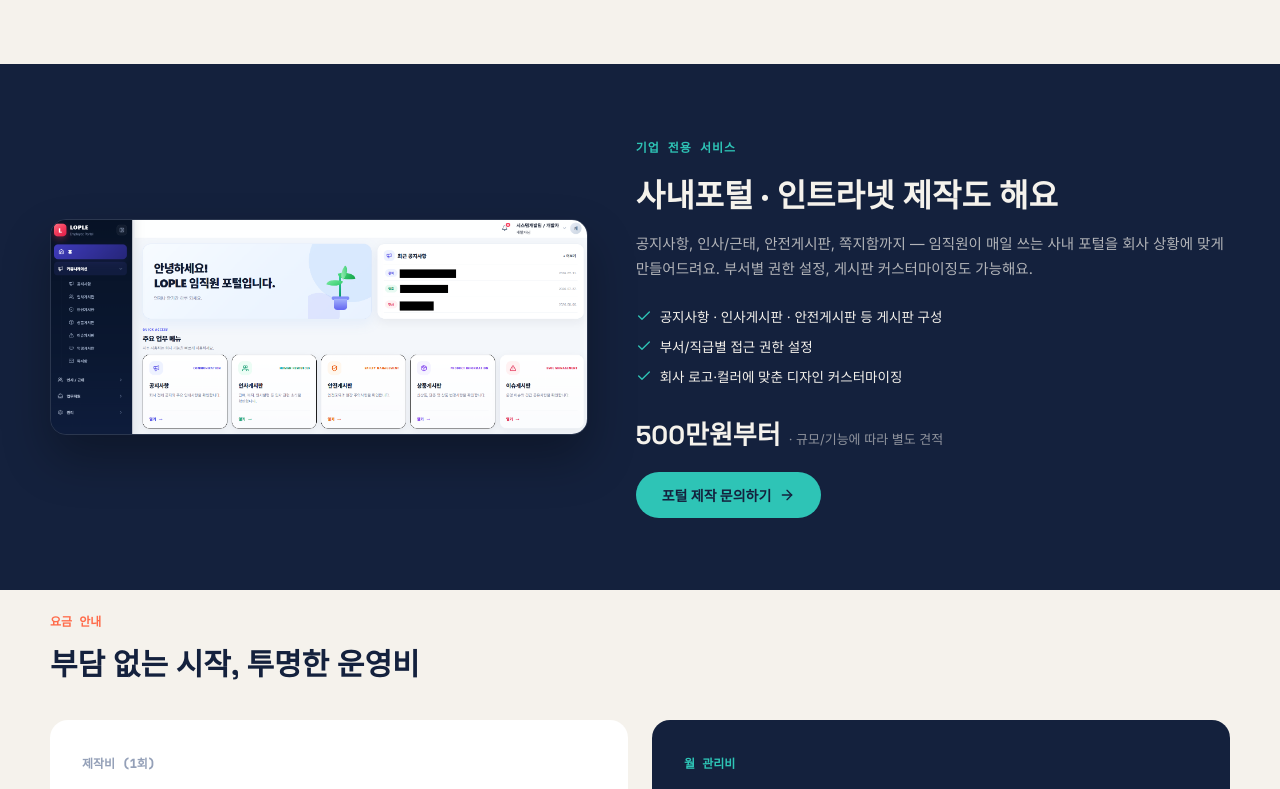
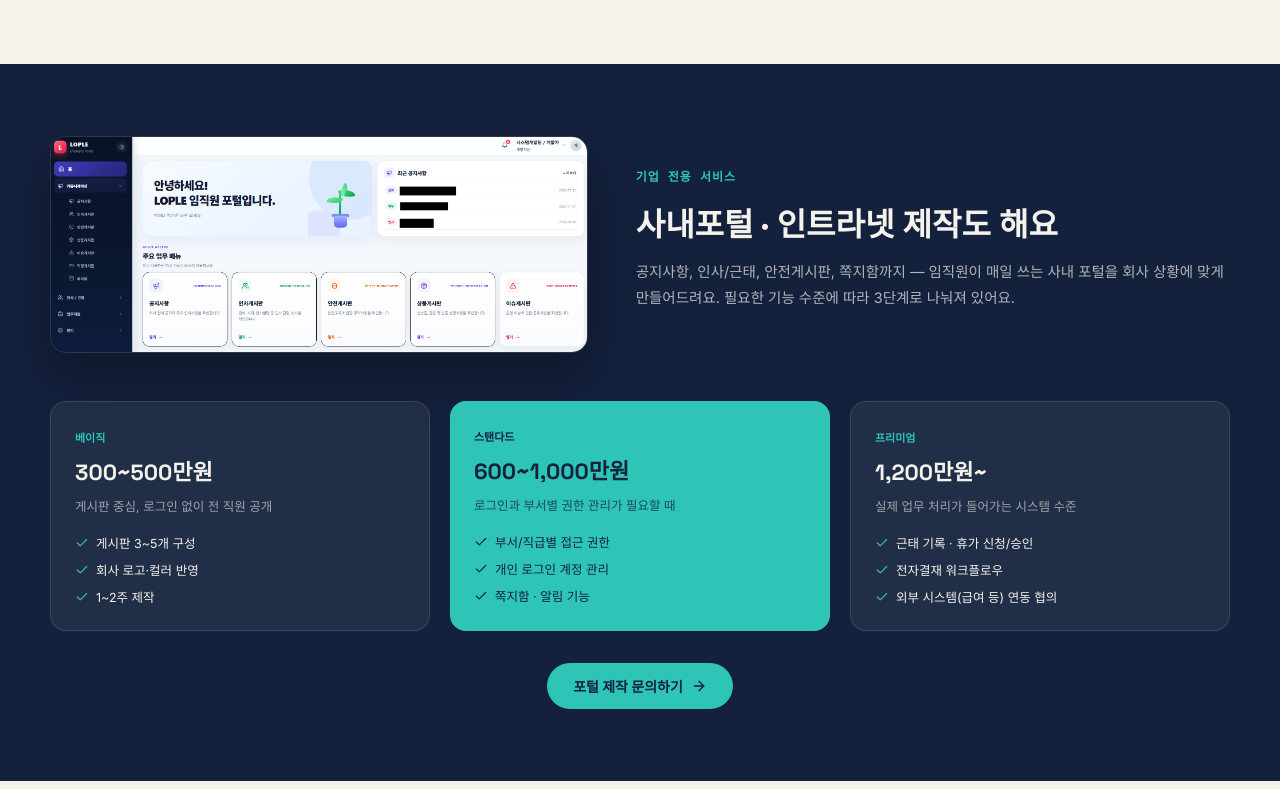
Before and after one commit to fbxodud9-dev/saheul-site, a React (Vite) app: page / in a window 1280 px wide. Shown: the part 1720-2509 px from the top of the page. Built offline with nearby package versions, Linux system fonts and the light colour scheme.

Commit message:
사내포털 가격 3단계로 세분화

```diff
--- a/src/App.jsx
+++ b/src/App.jsx
@@ -504,15 +504,15 @@ export default function ShowcaseLanding() {
 
       {/* Enterprise Portal */}
       <section style={{ background: "#14213D", padding: "72px 24px" }}>
+        <div style={{ maxWidth: 1180, margin: "0 auto" }}>
           <div
             className="hero-grid"
             style={{
-            maxWidth: 1180,
-            margin: "0 auto",
               display: "grid",
               gridTemplateColumns: "0.95fr 1.05fr",
               gap: 48,
               alignItems: "center",
+              marginBottom: 48,
             }}
           >
             <div
@@ -546,26 +546,68 @@ export default function ShowcaseLanding() {
               <h2 className="disp" style={{ fontSize: "clamp(24px, 3vw, 32px)", fontWeight: 700, color: "#F5F2EC", margin: "14px 0 14px" }}>
                 사내포털 · 인트라넷 제작도 해요
               </h2>
-            <p style={{ fontSize: 14.5, color: "rgba(245,242,236,0.7)", lineHeight: 1.75, marginBottom: 24 }}>
+              <p style={{ fontSize: 14.5, color: "rgba(245,242,236,0.7)", lineHeight: 1.75 }}>
                 공지사항, 인사/근태, 안전게시판, 쪽지함까지 — 임직원이 매일 쓰는 사내 포털을
-              회사 상황에 맞게 만들어드려요. 부서별 권한 설정, 게시판 커스터마이징도 가능해요.
+                회사 상황에 맞게 만들어드려요. 필요한 기능 수준에 따라 3단계로 나눠져 있어요.
               </p>
+            </div>
+          </div>
 
-            <div style={{ display: "flex", flexDirection: "column", gap: 10, marginBottom: 28 }}>
-              {["공지사항 · 인사게시판 · 안전게시판 등 게시판 구성", "부서/직급별 접근 권한 설정", "회사 로고·컬러에 맞춘 디자인 커스터마이징"].map((f) => (
-                <div key={f} style={{ display: "flex", alignItems: "center", gap: 8, fontSize: 13.5, color: "#F5F2EC" }}>
-                  <Check size={16} color="#2EC4B6" /> {f}
+          <div className="tmpl-grid" style={{ display: "grid", gridTemplateColumns: "repeat(3, 1fr)", gap: 20, marginBottom: 32 }}>
+            {[
+              {
+                tier: "베이직",
+                price: "300~500만원",
+                desc: "게시판 중심, 로그인 없이 전 직원 공개",
+                features: ["게시판 3~5개 구성", "회사 로고·컬러 반영", "1~2주 제작"],
+              },
+              {
+                tier: "스탠다드",
+                price: "600~1,000만원",
+                desc: "로그인과 부서별 권한 관리가 필요할 때",
+                features: ["부서/직급별 접근 권한", "개인 로그인 계정 관리", "쪽지함 · 알림 기능"],
+                highlight: true,
+              },
+              {
+                tier: "프리미엄",
+                price: "1,200만원~",
+                desc: "실제 업무 처리가 들어가는 시스템 수준",
+                features: ["근태 기록 · 휴가 신청/승인", "전자결재 워크플로우", "외부 시스템(급여 등) 연동 협의"],
+              },
+            ].map((p) => (
+              <div
+                key={p.tier}
+                style={{
+                  background: p.highlight ? "#2EC4B6" : "rgba(245,242,236,0.06)",
+                  border: p.highlight ? "none" : "1px solid rgba(245,242,236,0.12)",
+                  borderRadius: 16,
+                  padding: 24,
+                }}
+              >
+                <span
+                  className="mono"
+                  style={{ fontSize: 11, fontWeight: 700, color: p.highlight ? "#14213D" : "#2EC4B6" }}
+                >
+                  {p.tier.toUpperCase()}
+                </span>
+                <div className="disp" style={{ fontSize: 22, fontWeight: 700, color: p.highlight ? "#14213D" : "#F5F2EC", margin: "8px 0 6px" }}>
+                  {p.price}
+                </div>
+                <p style={{ fontSize: 12.5, color: p.highlight ? "rgba(20,33,61,0.75)" : "rgba(245,242,236,0.6)", marginBottom: 16, lineHeight: 1.5 }}>
+                  {p.desc}
+                </p>
+                <div style={{ display: "flex", flexDirection: "column", gap: 8 }}>
+                  {p.features.map((f) => (
+                    <div key={f} style={{ display: "flex", alignItems: "center", gap: 7, fontSize: 12.5, color: p.highlight ? "#14213D" : "#F5F2EC" }}>
+                      <Check size={14} color={p.highlight ? "#14213D" : "#2EC4B6"} /> {f}
+                    </div>
+                  ))}
+                </div>
               </div>
             ))}
           </div>
 
-            <div style={{ display: "flex", alignItems: "baseline", gap: 8, marginBottom: 20 }}>
-              <span className="disp" style={{ fontSize: 26, fontWeight: 700, color: "#F5F2EC" }}>
-                500만원부터
-              </span>
-              <span style={{ fontSize: 13, color: "rgba(245,242,236,0.55)" }}>· 규모/기능에 따라 별도 견적</span>
-            </div>
-
+          <div style={{ textAlign: "center" }}>
             <a
               href="mailto:hello@saheul.kr?subject=사내포털 제작 문의"
               className="cta-btn focus-ring"
@@ -673,7 +715,7 @@ export default function ShowcaseLanding() {
       <footer style={{ padding: "32px 24px", textAlign: "center", color: "#94A0B8", fontSize: 12, lineHeight: 1.8 }}>
         <div>사흘 (주식회사 로플) · 대표 류태영 · 사업자등록번호 234-86-03114</div>
         <div>경기도 화성시 동탄첨단산업1로 27, 1405호 (영천동, 금강펜테리움 IX타워)</div>
-        <div>문의 hello@saheul.kr</div>
+        <div>문의 fbxodud9@lople.co.kr</div>
       </footer>
     </div>
   );
```
Lines whose indentation alone changed are shown as unchanged.
